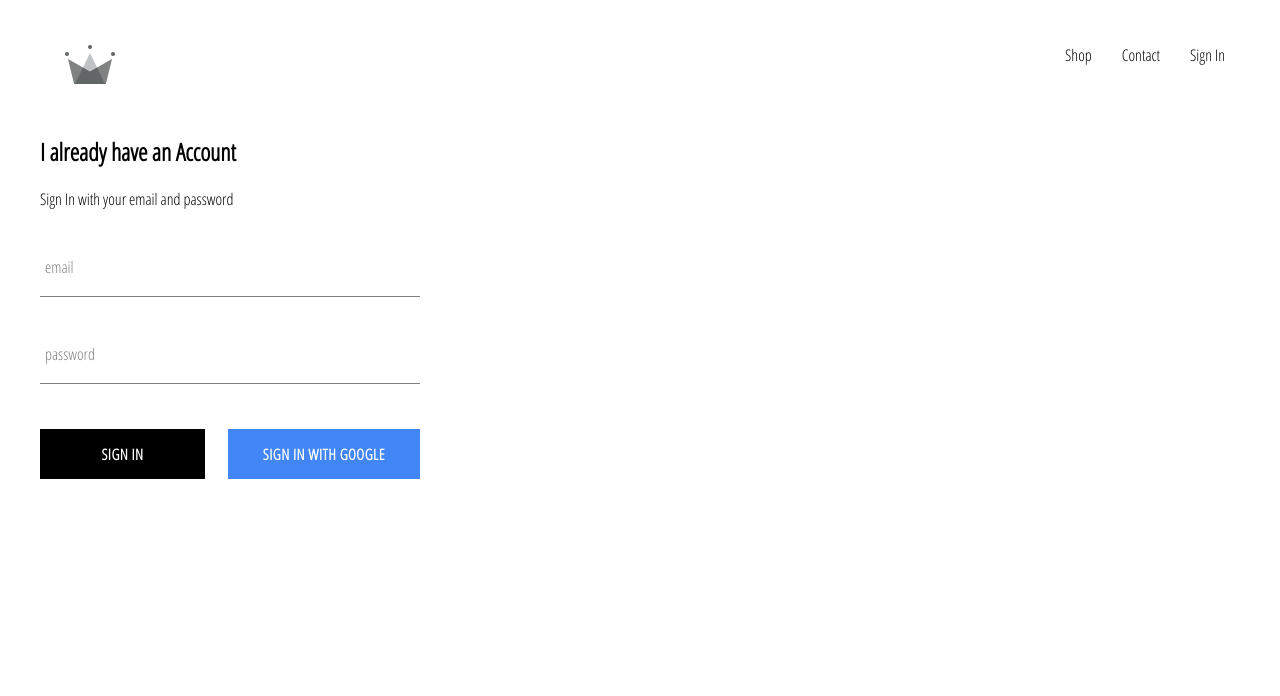
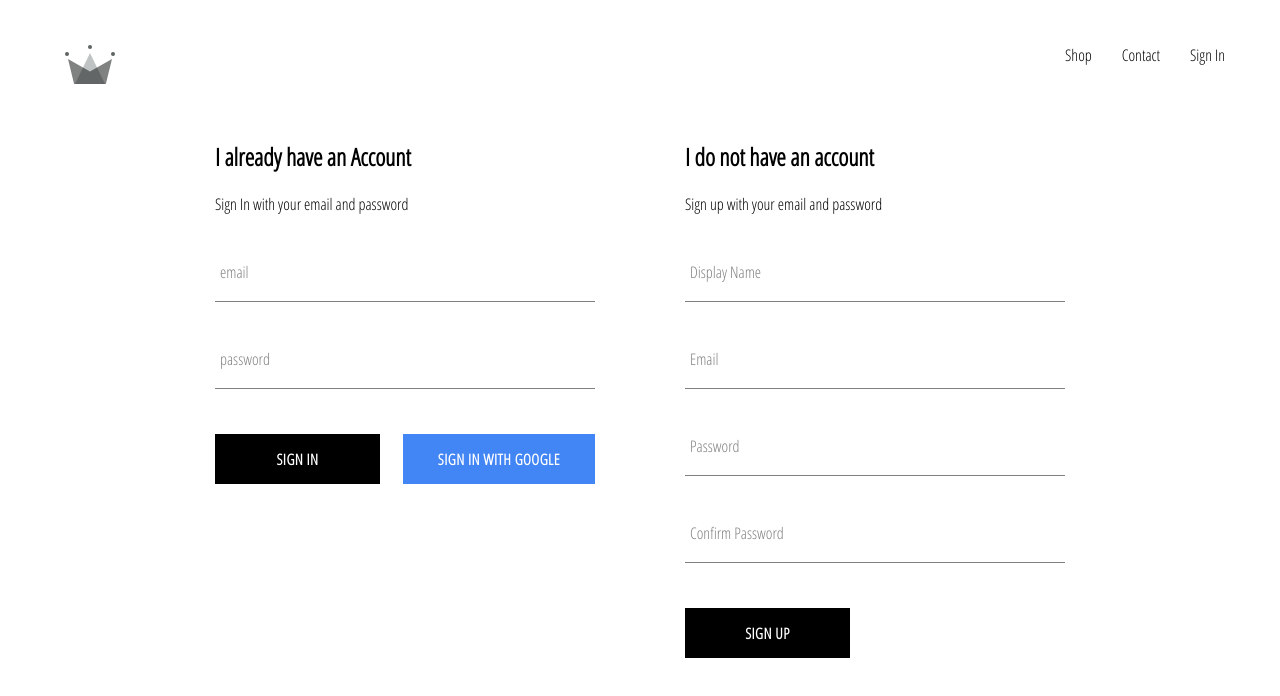
Before and after one commit to MartinOrl/crwn-clothing, a React (Create React App) app: page /signin in a window 1280 px wide. Shown: the top 696 px of the page. Built offline with nearby package versions, Linux system fonts and the light colour scheme; no server answers.

Commit message:
able to sign up (add users to database with sign up), improved firebase.js

```diff
--- a/src/App.js
+++ b/src/App.js
@@ -6,7 +6,7 @@
 import Homepage from './pages/homepage/homepage'
 import Header from './components/header/header'
 import SignInAndSignUpPage from './pages/sign-in-and-sign-up/sign-in-and-sign-up';
-import { auth } from './firebase/firebase'
+import { auth, createUserProfileDocument } from './firebase/firebase'
 
 class App extends React.Component {
   constructor(){
@@ -18,12 +18,26 @@
   }
   unsubscribeFromAuth = null;
 
-  componentDidMount(){
-    this.unsubscribeFromAuth = auth.onAuthStateChanged(user => {
-      this.setState({ currentUser: user });
+  componentDidMount() {
+    this.unsubscribeFromAuth = auth.onAuthStateChanged(async userAuth => {
+      if (userAuth) {
+        const userRef = await createUserProfileDocument(userAuth);
 
-      console.log(user)
-    })
+        userRef.onSnapshot(snapShot => {
+          this.setState({
+            currentUser: {
+              id: snapShot.id,
+              ...snapShot.data()
+            }
+          }, () => {
+            //console.log(this.state)
+          });
+        });
+      }
+      else{
+        this.setState({ currentUser: userAuth });
+      }
+    });
   }
 
   componentWillUnmount(){
--- a/src/components/custom-button/custom-button.jsx
+++ b/src/components/custom-button/custom-button.jsx
@@ -3,7 +3,7 @@
 import './custom-button.scss'
 
 const CustomButton = ({ children, isGoogleSignIn , ...otherProps }) => (
-    <button className={`${isGoogleSignIn ? 'google-sign-in' : ''} custom-button `}  {...otherProps} type="button" >
+    <button className={`${isGoogleSignIn ? 'google-sign-in' : ''} custom-button `}  {...otherProps} >
         {children}
     </button>
 )
--- a/src/components/custom-button/custom-button.scss
+++ b/src/components/custom-button/custom-button.scss
@@ -13,6 +13,7 @@
     font-weight: bolder;
     border: none;
     cursor: pointer;
+    transition: 300ms ease-in-out;
 
     &:hover {
       background-color: white;
--- /dev/null
+++ b/src/components/sign-up/sign-up.jsx
@@ -0,0 +1,101 @@
+import React from 'react'
+
+import FormInput from '../form-input/form-input'
+import CustomButton from '../custom-button/custom-button'
+
+import { auth, createUserProfileDocument } from '../../firebase/firebase'
+
+import './sign-up.scss'
+
+class SignUp extends React.Component{
+    constructor(){
+        super();
+
+        this.state = {
+            displayName: '',
+            email: '',
+            password: '',
+            confirmPassword : ''
+        }
+    }
+
+    handleSubmit = async event =>{
+        event.preventDefault();
+
+        const { displayName, email, password, confirmPassword } = this.state;
+
+
+        if( password !== confirmPassword){
+            alert("Passwords don't match");
+            return;
+        }
+        try{
+            const { user } = await auth.createUserWithEmailAndPassword(email, password)
+
+            await createUserProfileDocument(user, {displayName})
+
+            this.setState({
+                displayName: '',
+                email: '',
+                password: '',
+                confirmPassword : ''
+            });
+
+
+        } catch(error){
+            console.error(error)
+        }
+    }
+
+    handleChange = event =>{
+        const { name, value } = event.target;
+
+        this.setState({ [name]: value});
+    }
+
+
+
+    render(){
+        const {displayName, email, password, confirmPassword} = this.state
+        return(
+            <div className="sign-up">
+                <h2>I do not have an account</h2>
+                <span>Sign up with your email and password</span>
+                <form className="sign-up-form" onSubmit={this.handleSubmit}>
+                    <FormInput
+                        type="text"
+                        name="displayName"
+                        value={displayName}
+                        onChange={this.handleChange}
+                        label="Display Name"
+                        required />
+                    <FormInput
+                        type="email"
+                        name="email"
+                        value={email}
+                        onChange={this.handleChange}
+                        label="Email"
+                        required />
+                    <FormInput
+                        type="password"
+                        name="password"
+                        value={password}
+                        onChange={this.handleChange}
+                        label="Password"
+                        required />
+                    <FormInput
+                        type="password"
+                        name="confirmPassword"
+                        value={confirmPassword}
+                        onChange={this.handleChange}
+                        label="Confirm Password"
+                        required />
+                    <CustomButton type="submit">Sign Up</CustomButton>
+                </form>
+            </div>
+        )
+    }
+
+}
+
+export default SignUp
--- /dev/null
+++ b/src/components/sign-up/sign-up.scss
@@ -0,0 +1,9 @@
+.sign-up{
+    display: flex;
+    flex-direction: column;
+    width: 380px;
+
+    .title{
+        margin: 10px 0;
+    }
+}
--- a/src/firebase/firebase.js
+++ b/src/firebase/firebase.js
@@ -12,6 +12,37 @@
     appId: "1:115476783214:web:eb707e0c599acf88cbc67f",
     measurementId: "G-7WN8WLBP88"
   }
+
+export const createUserProfileDocument = async (userAuth, additonalData) =>{
+  if (!userAuth) return;
+
+  const userRef = firestore.doc(`users/${userAuth.uid}`)
+
+  const snapShot = await userRef.get()
+
+  if(!snapShot.exists){
+    const { displayName, email } = userAuth;
+    const createdAt = new Date();
+
+    try{
+      await userRef.set({
+        displayName,
+        email,
+        createdAt,
+        ...additonalData
+      })
+      //console.log("Loggged in")
+    }
+    catch (error){
+      console.log("error creating user",error.message)
+    }
+
+  }
+  return userRef
+}
+
+
+
 firebase.initializeApp(config)
 
 export const auth = firebase.auth()
--- a/src/pages/sign-in-and-sign-up/sign-in-and-sign-up.jsx
+++ b/src/pages/sign-in-and-sign-up/sign-in-and-sign-up.jsx
@@ -3,10 +3,15 @@
 import './sign-in-and-sign-up.scss'
 
 import SignIn from '../../components/sign-in/sign-in'
+import SignUp from '../../components/sign-up/sign-up'
+
+import './sign-in-and-sign-up.scss'
+
 
 const SignInAndSignUpPage = () => (
     <div className='sign-in-and-sign-up'>
         <SignIn />
+        <SignUp />
     </div>
 )
 export default SignInAndSignUpPage;
--- a/src/pages/sign-in-and-sign-up/sign-in-and-sign-up.scss
+++ b/src/pages/sign-in-and-sign-up/sign-in-and-sign-up.scss
@@ -0,0 +1,6 @@
+.sign-in-and-sign-up{
+    width: 850px;
+    display: flex;
+    justify-content: space-between;
+    margin:30px auto;
+}
```
